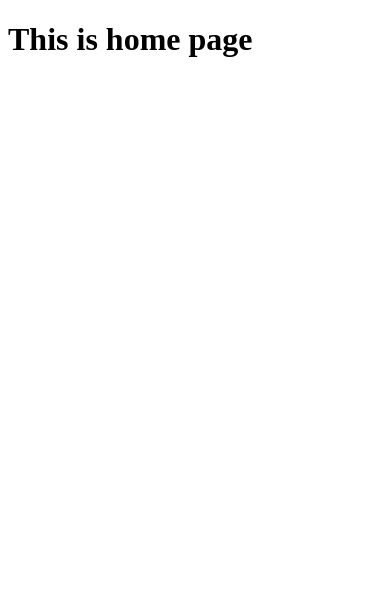
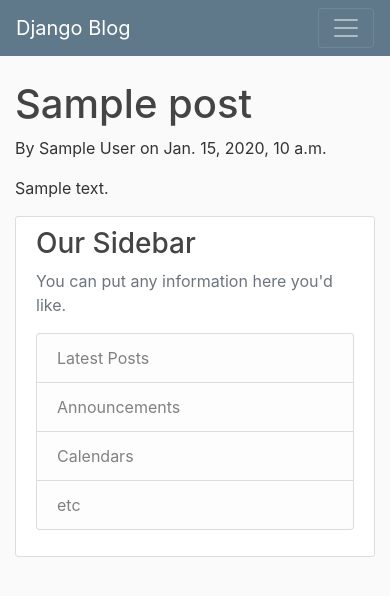
Before and after one commit to siddgage/Django-Blog, a Django app: template django_projects/blog/templates/blog/home.html in a window 390 px wide. Shown: the top 596 px of the page. Run offline with Django 3.2, Linux system fonts and the light colour scheme; the template is opened without the code that fills it: most values are stand-ins (such as "Sample title", 1, 10 or a date in 2020); some libraries are stand-ins or nearby versions.

Commit message:
statics and tem updated

```diff
--- /dev/null
+++ b/django_projects/blog/static/blog/main.css
@@ -0,0 +1,84 @@
+body {
+    background: #fafafa;
+    color: #333333;
+    margin-top: 5rem;
+  }
+
+  h1, h2, h3, h4, h5, h6 {
+    color: #444444;
+  }
+
+  ul {
+    margin: 0;
+  }
+
+  .bg-steel {
+    background-color: #5f788a;
+  }
+
+  .site-header .navbar-nav .nav-link {
+    color: #cbd5db;
+  }
+
+  .site-header .navbar-nav .nav-link:hover {
+    color: #ffffff;
+  }
+
+  .site-header .navbar-nav .nav-link.active {
+    font-weight: 500;
+  }
+
+  .content-section {
+    background: #ffffff;
+    padding: 10px 20px;
+    border: 1px solid #dddddd;
+    border-radius: 3px;
+    margin-bottom: 20px;
+  }
+
+  .article-title {
+    color: #444444;
+  }
+
+  a.article-title:hover {
+    color: #428bca;
+    text-decoration: none;
+  }
+
+  .article-content {
+    white-space: pre-line;
+  }
+
+  .article-img {
+    height: 65px;
+    width: 65px;
+    margin-right: 16px;
+  }
+
+  .article-metadata {
+    padding-bottom: 1px;
+    margin-bottom: 4px;
+    border-bottom: 1px solid #e3e3e3
+  }
+
+  .article-metadata a:hover {
+    color: #333;
+    text-decoration: none;
+  }
+
+  .article-svg {
+    width: 25px;
+    height: 25px;
+    vertical-align: middle;
+  }
+
+  .account-img {
+    height: 125px;
+    width: 125px;
+    margin-right: 20px;
+    margin-bottom: 16px;
+  }
+
+  .account-heading {
+    font-size: 2.5rem;
+  }
--- a/django_projects/blog/templates/blog/about.html
+++ b/django_projects/blog/templates/blog/about.html
@@ -0,0 +1,5 @@
+<!-- important to overwrite the base.html -->
+{% extends "blog/base.html" %}
+{% block content %}
+    <h1>This is about page</h1>
+{% endblock content %}
--- /dev/null
+++ b/django_projects/blog/templates/blog/base.html
@@ -0,0 +1,67 @@
+{% load static %}
+<!DOCTYPE html>
+<html lang="en">
+
+<head>
+    <!-- Required meta tags -->
+    <meta charset="utf-8">
+    <meta name="viewport" content="width=device-width, initial-scale=1, shrink-to-fit=no">
+
+    <!-- Bootstrap CSS -->
+    <link rel="stylesheet" href="https://stackpath.bootstrapcdn.com/bootstrap/4.4.1/css/bootstrap.min.css" integrity="sha384-Vkoo8x4CGsO3+Hhxv8T/Q5PaXtkKtu6ug5TOeNV6gBiFeWPGFN9MuhOf23Q9Ifjh" crossorigin="anonymous">
+    <link rel="stylesheet" href="{% static 'blog/main.css' %}">
+
+    <title>{{ title }}</title>
+</head>
+
+<body>
+    <header class="site-header">
+        <nav class="navbar navbar-expand-md navbar-dark bg-steel fixed-top">
+          <div class="container">
+            <a class="navbar-brand mr-4" href="/">Django Blog</a>
+            <button class="navbar-toggler" type="button" data-toggle="collapse" data-target="#navbarToggle" aria-controls="navbarToggle" aria-expanded="false" aria-label="Toggle navigation">
+            <span class="navbar-toggler-icon"></span>
+            </button>
+            <div class="collapse navbar-collapse" id="navbarToggle">
+              <div class="navbar-nav mr-auto">
+                <a class="nav-item nav-link" href="/">Home</a>
+                <a class="nav-item nav-link" href="/about">About</a>
+              </div>
+              <!-- Navbar Right Side -->
+              <div class="navbar-nav">
+                <a class="nav-item nav-link" href="#">Login</a>
+                <a class="nav-item nav-link" href="#">Register</a>
+              </div>
+            </div>
+          </div>
+        </nav>
+      </header>
+    <!-- full frame container -->
+    <main role="main" class="container">
+        <div class="row">
+          <div class="col-md-8">
+            {% block content %}{% endblock %}
+          </div>
+          <div class="col-md-4">
+            <div class="content-section">
+              <h3>Our Sidebar</h3>
+              <p class='text-muted'>You can put any information here you'd like.
+                <ul class="list-group">
+                  <li class="list-group-item list-group-item-light">Latest Posts</li>
+                  <li class="list-group-item list-group-item-light">Announcements</li>
+                  <li class="list-group-item list-group-item-light">Calendars</li>
+                  <li class="list-group-item list-group-item-light">etc</li>
+                </ul>
+              </p>
+            </div>
+          </div>
+        </div>
+      </main>
+
+
+
+    <script src="https://code.jquery.com/jquery-3.4.1.slim.min.js" integrity="sha384-J6qa4849blE2+poT4WnyKhv5vZF5SrPo0iEjwBvKU7imGFAV0wwj1yYfoRSJoZ+n" crossorigin="anonymous"></script>
+    <script src="https://cdn.jsdelivr.net/npm/popper.js@1.16.0/dist/umd/popper.min.js" integrity="sha384-Q6E9RHvbIyZFJoft+2mJbHaEWldlvI9IOYy5n3zV9zzTtmI3UksdQRVvoxMfooAo" crossorigin="anonymous"></script>
+    <script src="https://stackpath.bootstrapcdn.com/bootstrap/4.4.1/js/bootstrap.min.js" integrity="sha384-wfSDF2E50Y2D1uUdj0O3uMBJnjuUD4Ih7YwaYd1iqfktj0Uod8GCExl3Og8ifwB6" crossorigin="anonymous"></script>
+</body>
+</html>
--- a/django_projects/blog/templates/blog/home.html
+++ b/django_projects/blog/templates/blog/home.html
@@ -1,11 +1,8 @@
-<!DOCTYPE html>
-<html lang="en">
-<head>
-    <meta charset="UTF-8">
-    <meta name="viewport" content="width=device-width, initial-scale=1.0">
-    <title>Blog | Home</title>
-</head>
-<body>
-    <h1>This is home page</h1>
-</body>
-</html>
+{% extends "blog/base.html" %}
+{% block content %}
+    {% for post in posts %}
+        <h1>{{ post.title  }}</h1>
+        <p>By {{ post.author }} on {{post.date}} </p>
+        <p>{{ post.content }} </p>
+    {% endfor %}
+{% endblock content %}
--- a/django_projects/blog/urls.py
+++ b/django_projects/blog/urls.py
@@ -2,5 +2,6 @@ from django.urls import path
 from . import views
 
 urlpatterns = [
-    path('',views.index,name="blog | home"),
+    path('',views.index,name="blog_home"),
+    path('about/',views.about,name="blog_about")
 ]
```
Also changed, not shown: django_projects/blog/views.py (+26 -5 lines).
